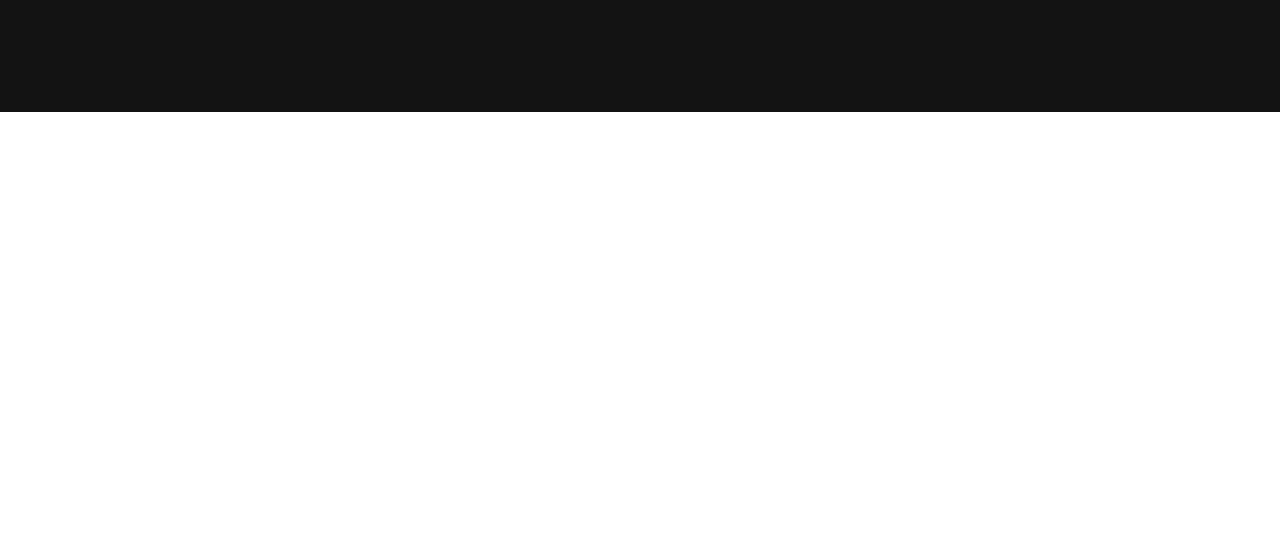
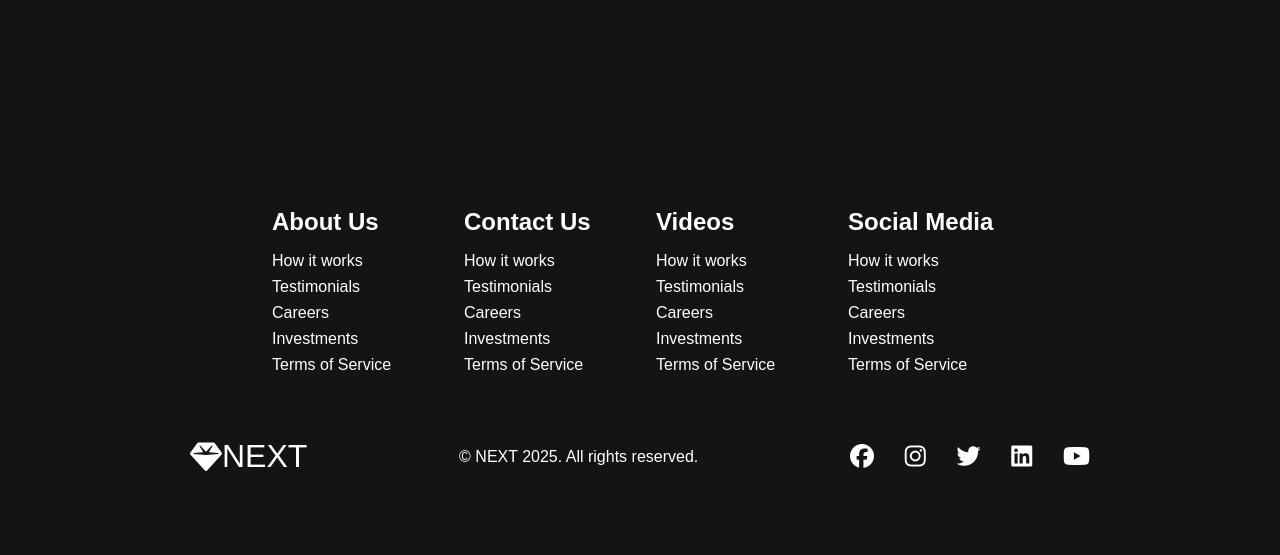
Before and after one commit to shihan-jayasinghe/htmlcssjsresponsive, a plain HTML site: page index.html in a window 1280 px wide. Shown: the part 1568-2123 px from the top of the page. Before the commit the page ends 1680 px from the top, so only its background shows below. Drawn offline with Linux system fonts and the light colour scheme.

Commit message:
completed

```diff
--- a/index.html
+++ b/index.html
@@ -73,6 +73,73 @@
         </div>
     </div>
 
+    <!--footer section-->
+    <div class="footer-container">
+        <div class="footer-links">
+            <div class="footer-link-wrapper">
+                <div class="footer-link-items">
+                    <h2>About Us</h2>
+                    <a href="/">How it works</a>
+                    <a href="/">Testimonials</a>
+                    <a href="/">Careers</a>
+                    <a href="/">Investments</a>
+                    <a href="/">Terms of Service</a>
+                </div>
+                <div class="footer-link-items">
+                    <h2>Contact Us</h2>
+                    <a href="/">How it works</a>
+                    <a href="/">Testimonials</a>
+                    <a href="/">Careers</a>
+                    <a href="/">Investments</a>
+                    <a href="/">Terms of Service</a>
+                </div>
+            </div>
+            <div class="footer-link-wrapper">
+                <div class="footer-link-items">
+                    <h2>Videos</h2>
+                    <a href="/">How it works</a>
+                    <a href="/">Testimonials</a>
+                    <a href="/">Careers</a>
+                    <a href="/">Investments</a>
+                    <a href="/">Terms of Service</a>
+                </div>
+                <div class="footer-link-items">
+                    <h2>Social Media</h2>
+                    <a href="/">How it works</a>
+                    <a href="/">Testimonials</a>
+                    <a href="/">Careers</a>
+                    <a href="/">Investments</a>
+                    <a href="/">Terms of Service</a>
+                </div>
+            </div>
+        </div>
+        <div class="social-media">
+            <div class="social-media-wrap">
+                <div class="footer-logo">
+                    <a href="/" id="footer-logo"><i class="fas fa-gem"></i>NEXT</a>
+                </div>
+                <p class="website-rights">&copy; NEXT 2025. All rights reserved.</p>
+                <div class="social-icons">
+                    <a href="/" class="social-icon-links" target="_blank">
+                        <i class="fab fa-facebook"></i>
+                    </a>
+                    <a href="/" class="social-icon-links" target="_blank">
+                        <i class="fab fa-instagram"></i>
+                    </a>
+                    <a href="/" class="social-icon-links" target="_blank">
+                        <i class="fab fa-twitter"></i>
+                    </a>
+                    <a href="/" class="social-icon-links" target="_blank">
+                        <i class="fab fa-linkedin"></i>
+                    </a>
+                    <a href="/" class="social-icon-links" target="_blank">
+                        <i class="fab fa-youtube"></i>
+                    </a>
+                </div>
+            </div>
+        </div>
+    </div>
+
     <script src="app.js"></script>
 </body>
 </html>
--- a/styles.css
+++ b/styles.css
@@ -419,3 +419,122 @@
         width: 300px;
     }
 }
+
+/*footer css*/
+.footer-container{
+    background-color: #141414;
+    padding: 5rem 0;
+    display: flex;
+    flex-direction: column;
+    justify-content: center;
+    align-items: center;
+}
+
+#footer-logo{
+    color: white;
+    display: flex;
+    align-items: center;
+    justify-content: center;
+    cursor: pointer;
+    text-decoration: none;
+    font-size: 2rem;
+}
+
+.footer-links{
+    width: 100%;
+    max-width: 1000px;
+    display: flex;
+    justify-content: center;
+}
+
+.footer-link-wrapper{
+    display: flex;
+}
+
+.footer-link-items{
+    display: flex;
+    flex-direction: column;
+    align-items: flex-start;
+    margin: 16px;
+    text-align: left;
+    width: 160px;
+    box-sizing: border-box;
+}
+
+.footer-link-items h2{
+    margin-bottom: 16px;
+}
+
+.footer-link-items > h2{
+    color: white;
+}
+
+.footer-link-items a{
+    color: white;
+    text-decoration: none;
+    margin-bottom: 0.5rem;
+}
+
+.footer-link-items a:hover{
+    color: #e9e9e9;
+    transition: 0.3s ease-out;
+}
+
+/*Social Icons*/
+.social-icon-links{
+    color: white;
+    font-size: 24px;
+}
+
+.social-media{
+    max-width: 1000px;
+    width: 100%;
+}
+
+.social-media-wrap{
+    display: flex;
+    justify-content: space-between;
+    align-items: center;
+    width: 90%;
+    max-width: 1000px;
+    margin: 40px auto 0 auto;
+}
+
+.social-icons{
+    display: flex;
+    justify-content: space-between;
+    align-items: center;
+    width: 240px;
+}
+
+.website-rights{
+    color: white;
+}
+
+@media screen and (max-width:820px)
+{
+    .footer-links{
+        padding-top: 2rem;
+    }
+    #footer-logo{
+        margin-bottom: 2rem;
+    }
+    .website-rights{
+        margin-bottom: 2rem;
+    }
+    .footer-link-wrapper{
+        flex-direction: column;
+    }
+    .social-media-wrap{
+        flex-direction: column;
+    }
+}
+
+@media screen and (max-width:480px)
+{
+    .footer-link-items{
+        margin: 0;
+        padding: 10px;
+        width: 100%;
+    }
+}
```
Also changed, not shown: tech.html (+145 -0 lines).
